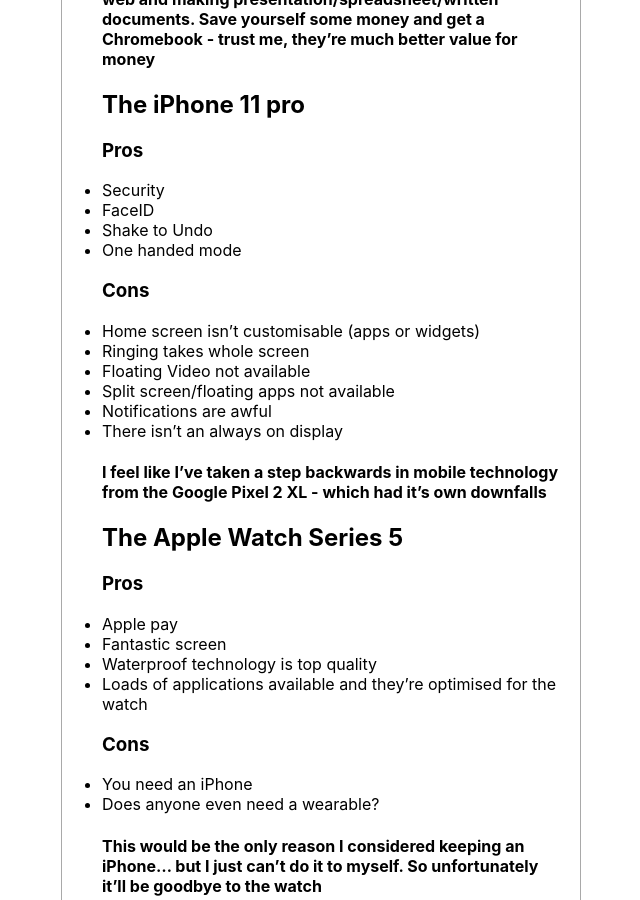
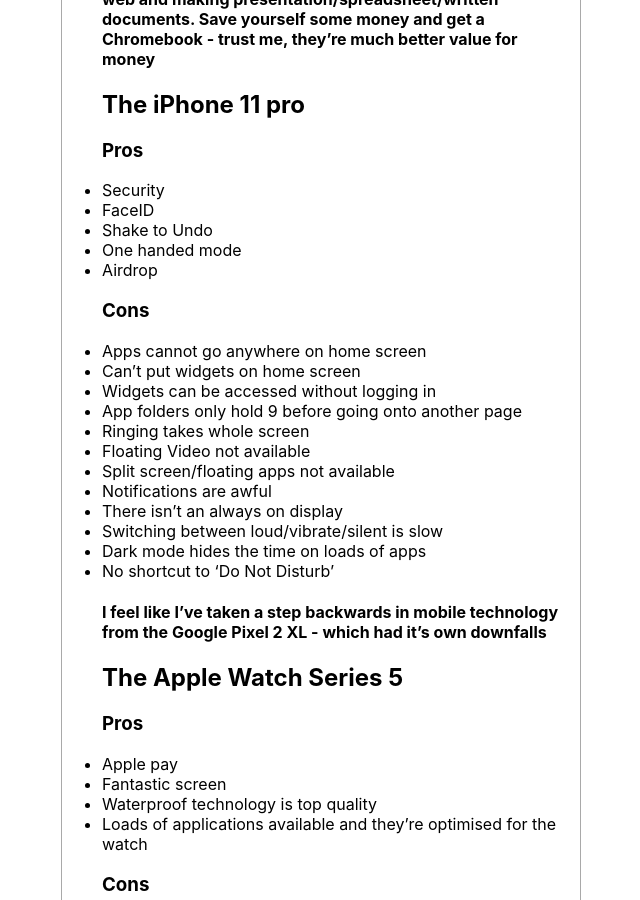
Before and after one commit to rajBar/blogs, a Jekyll site: the page built from blogs/apples-and-oranges/index.md, in a window 1280 px wide and 900 px high, scrolled down 4489 px. Shown: the whole window, without its empty margins (62-702 px from the left). Built offline with Jekyll 4.4.1, drawn with Linux system fonts in a browser that asks for light colours.

Commit message:
updating td;fr for apple migration

```diff
--- a/blogs/apples-and-oranges/index.md
+++ b/blogs/apples-and-oranges/index.md
@@ -23,13 +23,20 @@
     - FaceID
     - Shake to Undo
     - One handed mode
+    - Airdrop
     ### Cons
-    - Home screen isn't customisable (apps or widgets)
+    - Apps cannot go anywhere on home screen
+    - Can't put widgets on home screen
+    - Widgets can be accessed without logging in
+    - App folders only hold 9 before going onto another page
     - Ringing takes whole screen
     - Floating Video not available
     - Split screen/floating apps not available
     - Notifications are awful
     - There isn't an always on display
+    - Switching between loud/vibrate/silent is slow
+    - Dark mode hides the time on loads of apps
+    - No shortcut to 'Do Not Disturb'
     #### I feel like I've taken a step backwards in mobile technology from the Google Pixel 2 XL - which had it's own downfalls
     ## The Apple Watch Series 5
     ### Pros
```
